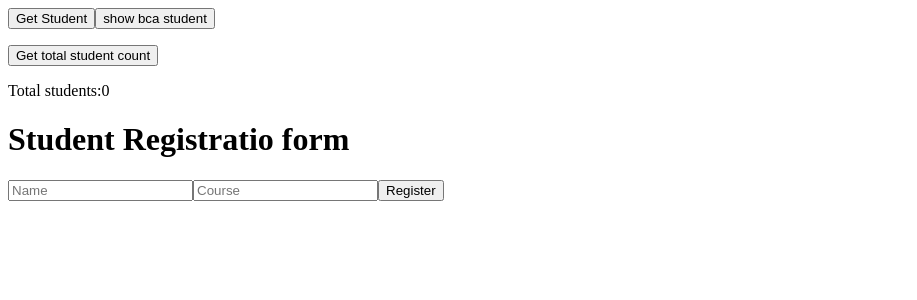
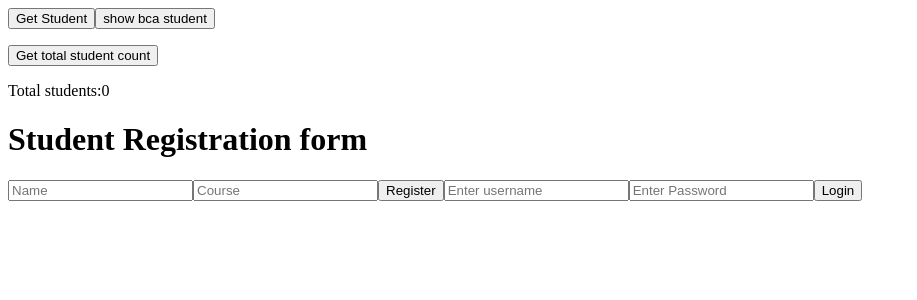
Before and after one commit to JheelPrashar/smart-task-manager, a React app in the folder frontend/: page / in a window 1280 px wide. Shown: the top 300 px of the page, without its empty margins (0-917 px from the left). Built offline with nearby package versions, Linux system fonts and the light colour scheme; the HTML template or start-up script is replaced by a standard one.

Commit message:
login ui done

```diff
--- a/frontend/src/App.jsx
+++ b/frontend/src/App.jsx
@@ -5,6 +5,8 @@ function App() {
   const [count, setCount] = useState(0);
   const [name, setName] = useState("");
   const [course, setCourse] = useState("");
+  const [username, setUserName] = useState("");
+  const [password, setPassword] = useState("");
 
   const getStudents = async () => {
     const response = await fetch("http://localhost:8080/students");
@@ -36,6 +38,26 @@ function App() {
     }
   };
 
+  const login = async () => {
+    const response = await fetch(
+      "http://localhost:8080/auth/login",
+
+      {
+        method: "POST",
+
+        headers: {
+          "Content-Type": "application/json",
+        },
+
+        body: JSON.stringify({
+          username,
+          password,
+        }),
+      },
+    );
+    alert("Login Success");
+  };
+
   return (
     <div>
       <button onClick={getStudents}>Get Student</button>
@@ -52,20 +74,34 @@ function App() {
         Get total student count
       </button>
       <p>Total students:{count}</p>
-      <h1>Student Registratio form</h1>
+      <h1>Student Registration form</h1>
       <input
         type="text"
         placeholder="Name"
         value={name}
         onChange={(e) => setName(e.target.value)}
-      ></input>
+      />
       <input
         type="text"
         placeholder="Course"
         value={course}
         onChange={(e) => setCourse(e.target.value)}
-      ></input>
+      />
       <button onClick={addStudent}>Register</button>
+
+      <input
+        placeholder="Enter username"
+        value={username}
+        onChange={(e) => setUserName(e.target.value)}
+      />
+
+      <input
+        placeholder="Enter Password"
+        value={password}
+        onChange={(e) => setPassword(e.target.value)}
+      />
+
+      <button onClick={login}>Login</button>
     </div>
   );
 }
```
Also changed, not shown: 1 other file (tests, documents, lock files or other folders).
